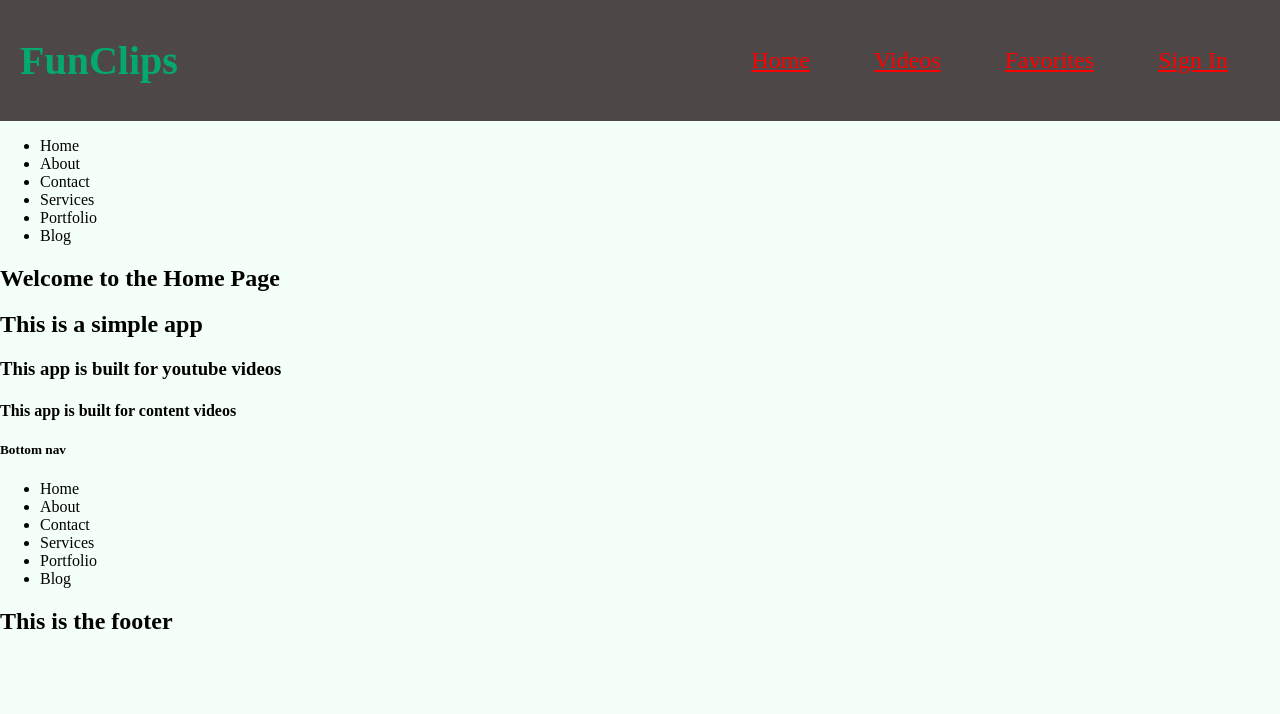
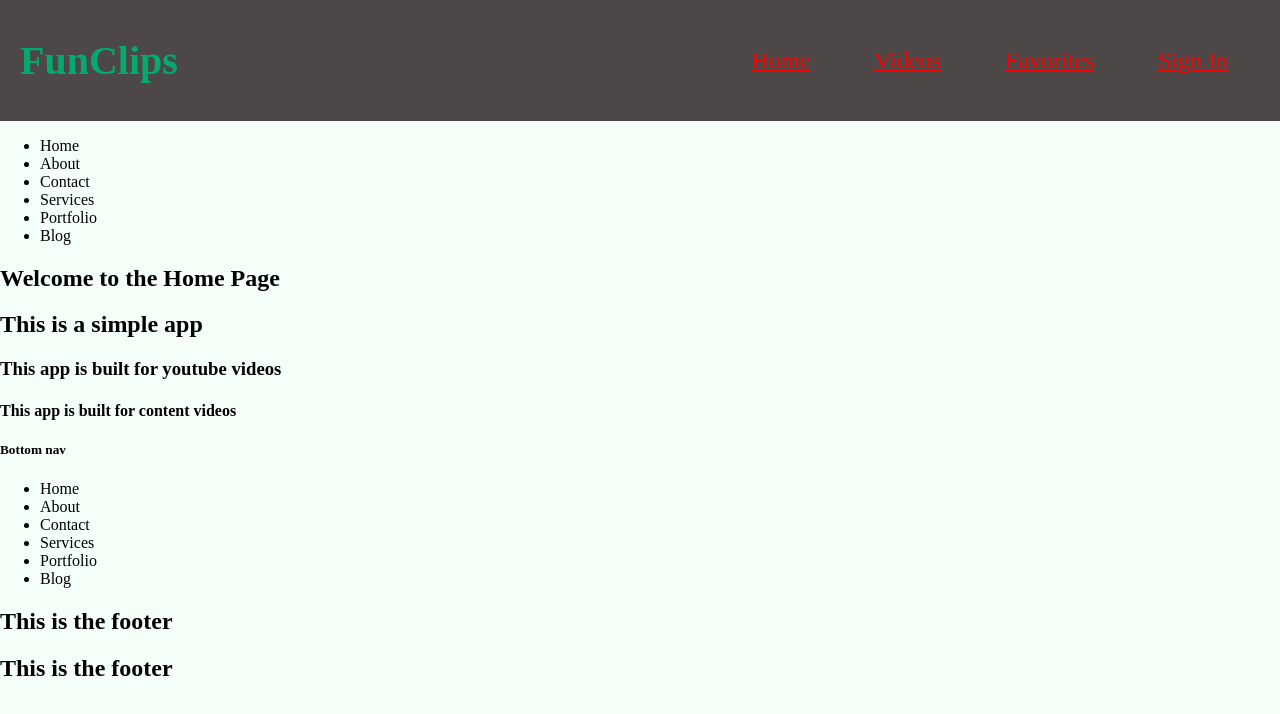
Before and after one commit to RicoMedi/fun-clips, a React (Create React App) app: page / in a window 1280 px wide. Shown: the top 714 px of the page. Built offline with nearby package versions, Linux system fonts and the light colour scheme; a web font is replaced by a local one.

Commit message:
update to second page

```diff
--- a/src/home/HomePage.js
+++ b/src/home/HomePage.js
@@ -38,6 +38,8 @@ export const HomePage = () => {
      </section>
      <section>
         <h1> This is the footer</h1>
+        <h2> This is the footer</h2>
+
      </section>
 
 
```
